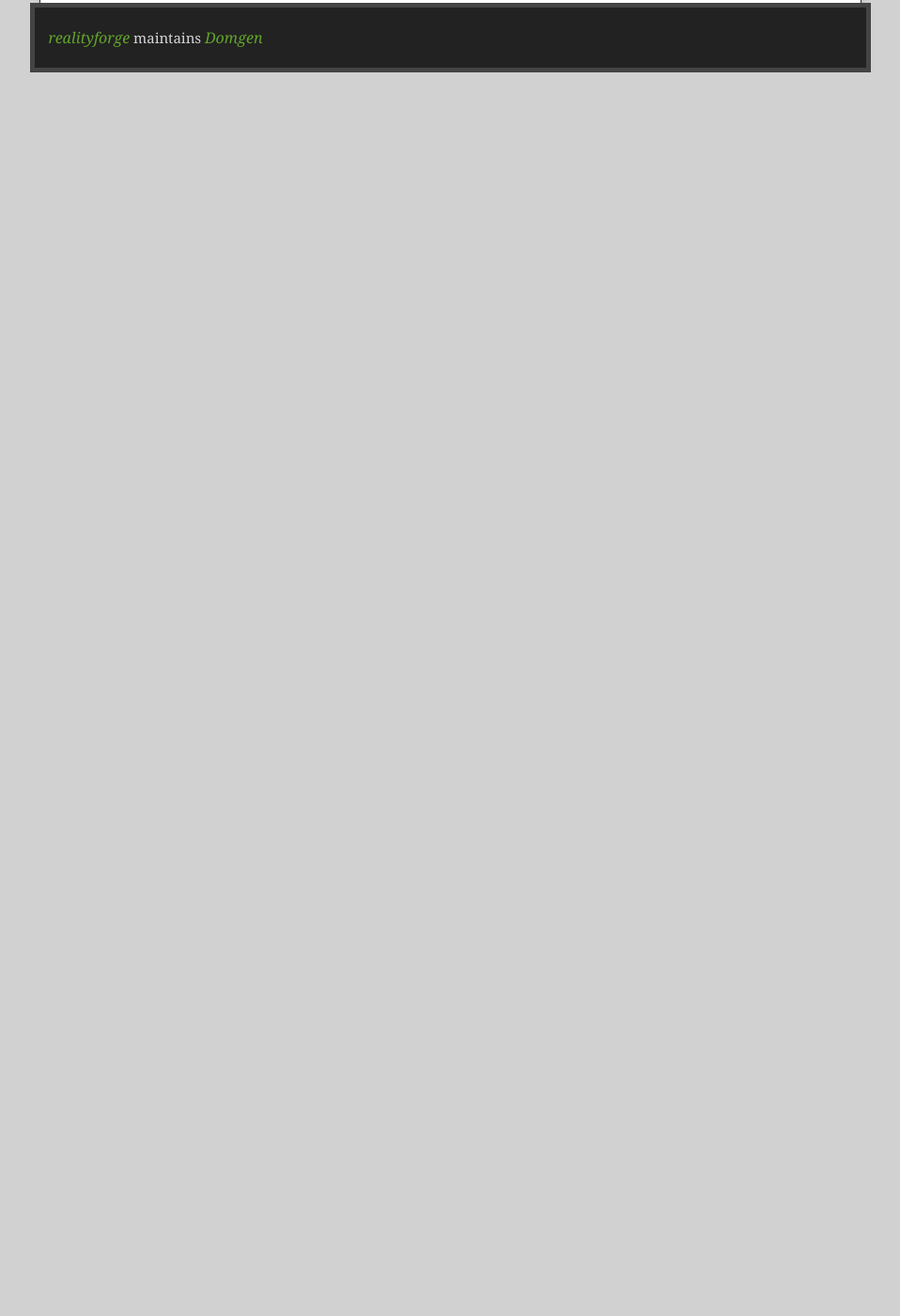
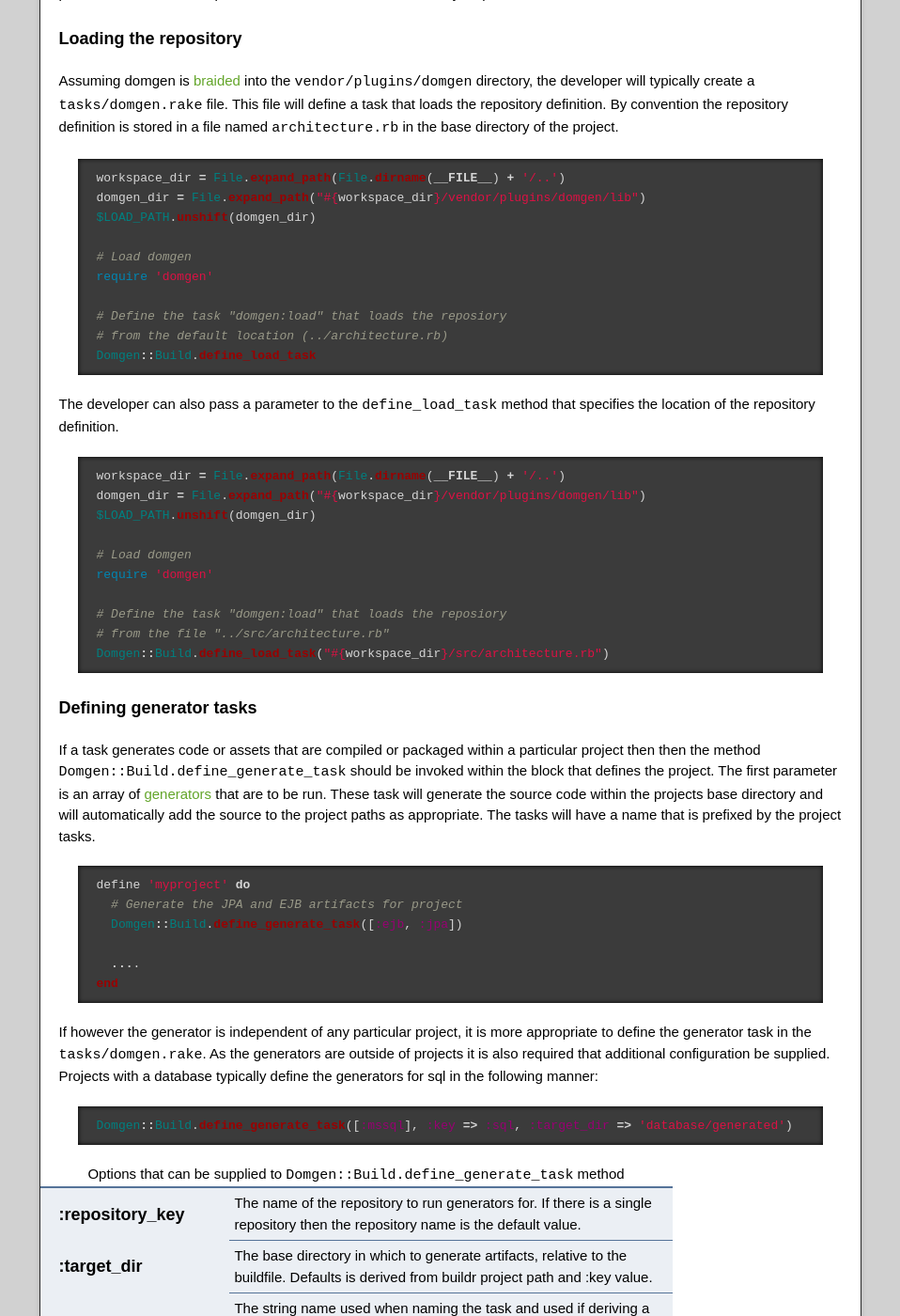
Before and after one commit to realityforge/domgen, a Jekyll site: the page built from buildr_integration.html, in a window 1280 px wide and 1400 px high, scrolled down 270 px. Shown: the whole window at 94% size, without its empty margins (161-1119 px from the left). Built offline with Jekyll 4.4.1, drawn with Linux system fonts in a browser that asks for light colours; before the commit the page ends 900 px from its top, so only the background shows below that; some of the changed text lies outside the part shown.

Commit message:
Add buildr integration

```diff
--- a/buildr_integration.html
+++ b/buildr_integration.html
@@ -3,8 +3,161 @@ layout: default
 title: Buildr Integration
 ---
 
-<h2>Overview</h2>
+<h2>Buildr Integration</h2>
 
 <p>
-  TODO
+  Domgen is typically configured so that each time a project is built, domgen loads repository
+  and generates any required artifacts as part of the build process. Domgen provides some rake
+  tasks to support this use case. These rake tasks detect the presence of Buildr and if present
+  will offer additional functionality as part of the build.
 </p>
+
+<h4>Loading the repository</h4>
+
+<p>
+  Assuming domgen is <a href="http://cristibalan.github.io/braid/">braided</a> into the
+  <code>vendor/plugins/domgen</code> directory, the developer will typically create a
+  <code>tasks/domgen.rake</code> file. This file will define a task that loads the repository
+  definition. By convention the repository definition is stored in a file named
+  <code>architecture.rb</code> in the base directory of the project.
+</p>
+
+{% highlight ruby %}
+workspace_dir = File.expand_path(File.dirname(__FILE__) + '/..')
+domgen_dir = File.expand_path("#{workspace_dir}/vendor/plugins/domgen/lib")
+$LOAD_PATH.unshift(domgen_dir)
+
+# Load domgen
+require 'domgen'
+
+# Define the task "domgen:load" that loads the reposiory
+# from the default location (../architecture.rb)
+Domgen::Build.define_load_task
+{% endhighlight %}
+
+<p>
+  The developer can also pass a parameter to the <code>define_load_task</code> method that
+  specifies the location of the repository definition.
+</p>
+
+{% highlight ruby %}
+workspace_dir = File.expand_path(File.dirname(__FILE__) + '/..')
+domgen_dir = File.expand_path("#{workspace_dir}/vendor/plugins/domgen/lib")
+$LOAD_PATH.unshift(domgen_dir)
+
+# Load domgen
+require 'domgen'
+
+# Define the task "domgen:load" that loads the reposiory
+# from the file "../src/architecture.rb"
+Domgen::Build.define_load_task("#{workspace_dir}/src/architecture.rb")
+{% endhighlight %}
+
+<h4>Defining generator tasks</h4>
+
+<p>
+  If a task generates code or assets that are compiled or packaged within a particular
+  project then then the method <code>Domgen::Build.define_generate_task</code> should
+  be invoked within the block that defines the project. The first parameter is an array
+  of <a href="generators.html">generators</a> that are to be run. These task will generate
+  the source code within the projects base directory and will automatically add the source
+  to the project paths as appropriate. The tasks will have a name that is prefixed by the
+  project tasks.
+</p>
+
+{% highlight ruby %}
+define 'myproject' do
+  # Generate the JPA and EJB artifacts for project
+  Domgen::Build.define_generate_task([:ejb, :jpa])
+
+  ....
+end
+{% endhighlight %}
+
+<p>
+  If however the generator is independent of any particular project, it is more appropriate to
+  define the generator task in the <code>tasks/domgen.rake</code>. As the generators are outside
+  of projects it is also required that additional configuration be supplied. Projects with a
+  database typically define the generators for sql in the following manner:
+</p>
+
+{% highlight ruby %}
+Domgen::Build.define_generate_task([:mssql], :key => :sql, :target_dir => 'database/generated')
+{% endhighlight %}
+
+<table>
+  <tr>
+    <th>:repository_key</th>
+    <td>
+      The name of the repository to run generators for. If there is a
+      single repository then the repository name is the default value.
+    </td>
+  </tr>
+  <tr>
+    <th>:target_dir</th>
+    <td>
+      The base directory in which to generate artifacts, relative to the buildfile.
+      Defaults is derived from buildr project path and :key value.
+    </td>
+  </tr>
+  <tr>
+    <th>:key</th>
+    <td>
+      The string name used when naming the task and used if deriving a default directory.
+      Defaults to the local project name if a buildr project is specified or the task is
+      defined within a project else it defaults to 'default'.
+    </td>
+  </tr>
+  <tr>
+    <th>:buildr_project</th>
+    <td>
+      The associated buildr project that is used to derive defaults and is extended to add
+      paths to when source is generated. Defaults to the containing buildr project or nil.
+    </td>
+  </tr>
+  <caption>Options that can be supplied to <code>Domgen::Build.define_generate_task</code> method</caption>
+</table>
+
+<h4>Defining XMI generator</h4>
+
+<p>
+  Due to legacy reasons, the XMI generator uses a separate method to define the xmi task.
+</p>
+
+{% highlight ruby %}
+Domgen::Build.define_generate_xmi_task
+{% endhighlight %}
+
+<table>
+  <tr>
+    <th>:repository_key</th>
+    <td>
+      The name of the repository to run generators for. If there is a
+      single repository then the repository name is the default value.
+    </td>
+  </tr>
+  <tr>
+    <th>:filename</th>
+    <td>
+      The name of the xmi file that is generated by task. Default is derived from the
+      buildr project if specified, or the top level project if there is only one and the
+      task is defined outside the project.
+    </td>
+  </tr>
+  <tr>
+    <th>:key</th>
+    <td>
+      The string name used when naming the task and used if deriving a default directory.
+      Defaults to the local project name if a buildr project is specified or the task is
+      defined within a project else it defaults to 'xmi'.
+    </td>
+  </tr>
+  <tr>
+    <th>:buildr_project</th>
+    <td>
+      The associated buildr project that is used to derive defaults. Defaults to the
+      containing buildr project or the top level project if there is only one.
+    </td>
+  </tr>
+  <caption>Options that can be supplied to <code>Domgen::Build.define_generate_xmi_task</code> method</caption>
+</table>
```
